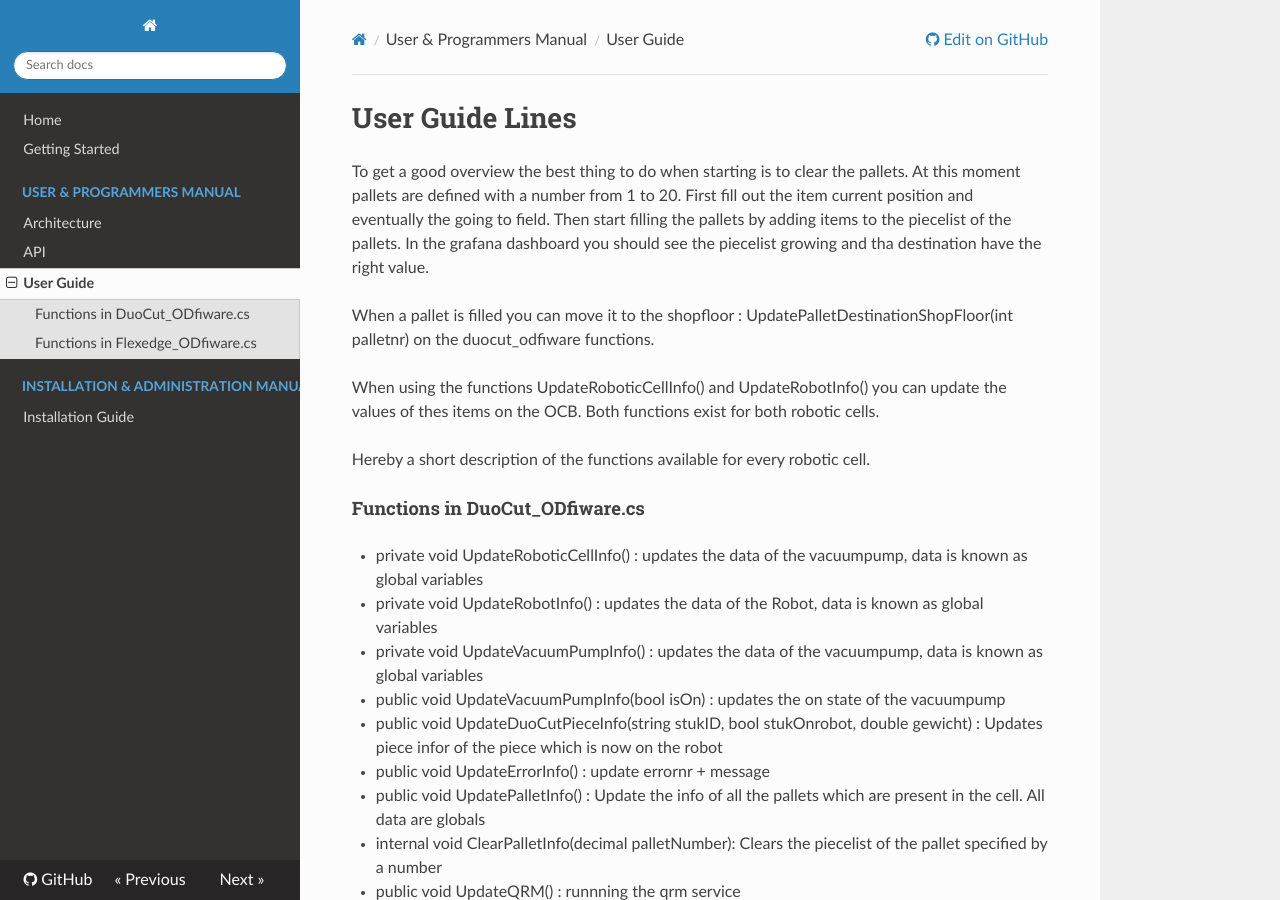
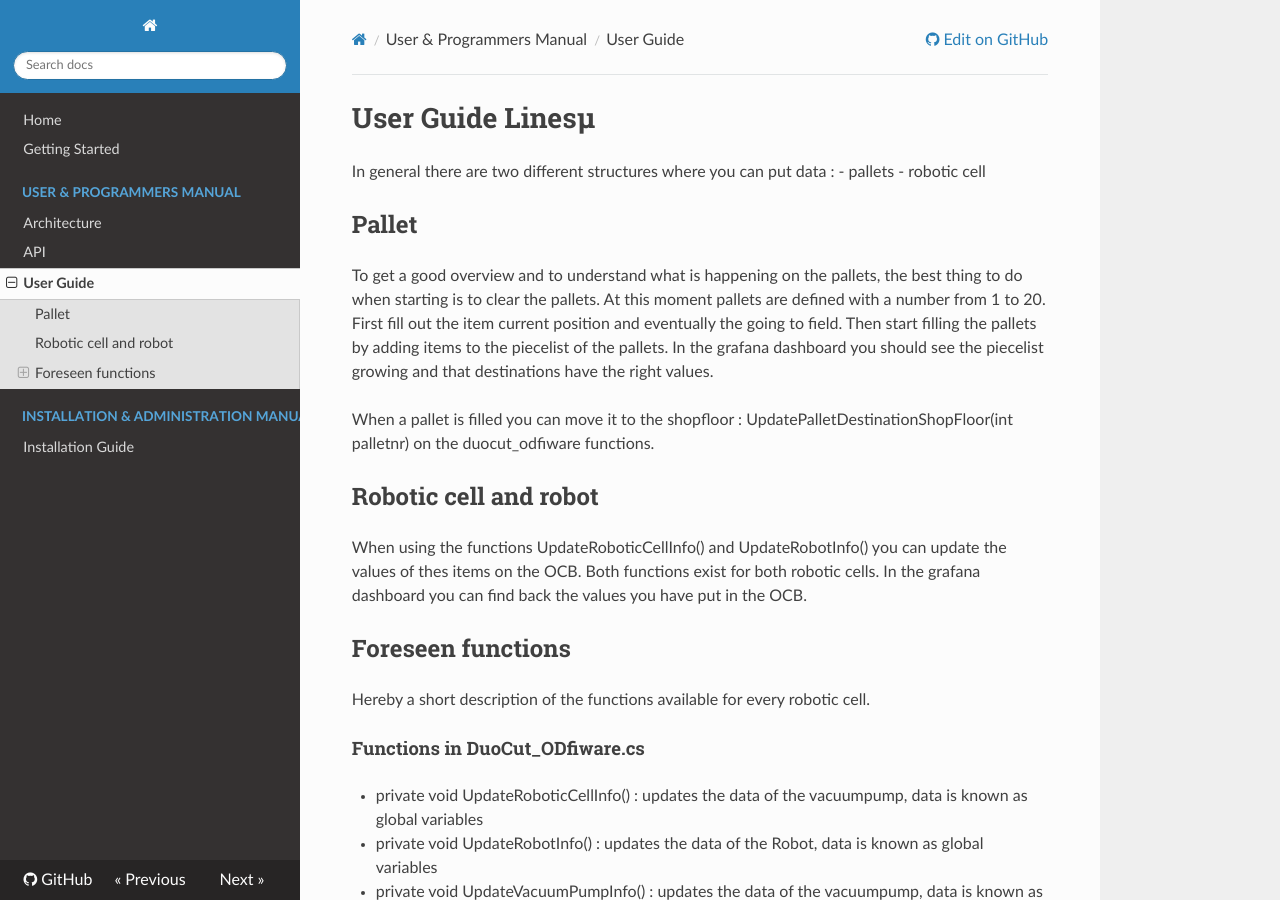
Before and after one commit to ramp-eu/JS2SF, an MkDocs documentation site: the page built from docs/usermanual.md, in a window 1280 px wide and 900 px high. Built offline with MkDocs 1.6.1, drawn with Linux system fonts in a browser that asks for light colours; nearby versions of some CDN libraries; old or Windows-style settings are respelled for this version of MkDocs.

Commit message:
Update usermanual.md

```diff
--- a/docs/usermanual.md
+++ b/docs/usermanual.md
@@ -1,14 +1,27 @@
-# User Guide Lines
+# User Guide Linesµ
 
+In general there are two different structures where you can put data :
+- pallets
+- robotic cell
 
-To get a good overview the best thing to do when starting is to clear the pallets. At this moment pallets are defined with a number from 1 to 20.
+## Pallet
+To get a good overview and to understand what is happening on the pallets, the best thing to do when starting is to clear the pallets. At this moment pallets are defined with a number from 1 to 20.
 First fill out the item current position and eventually the going to field.
-Then start filling the pallets by adding items to the piecelist of the pallets. In the grafana dashboard you should see the piecelist growing and tha destination have the right value.
+Then start filling the pallets by adding items to the piecelist of the pallets. In the grafana dashboard you should see the piecelist growing and that destinations have the right values.
 
 When a pallet is filled you can move it to the shopfloor : UpdatePalletDestinationShopFloor(int palletnr) on the duocut_odfiware functions.
 
+
+
+## Robotic cell and robot
 When using the functions UpdateRoboticCellInfo() and UpdateRobotInfo() you can update the values of thes items on the OCB. Both functions exist for both robotic cells.
+In the grafana dashboard you can find back the values you have put in the OCB.
 
+
+
+
+
+## Foreseen functions
 Hereby a short description of the functions available for every robotic cell.
 
 #### Functions in DuoCut_ODfiware.cs
```
